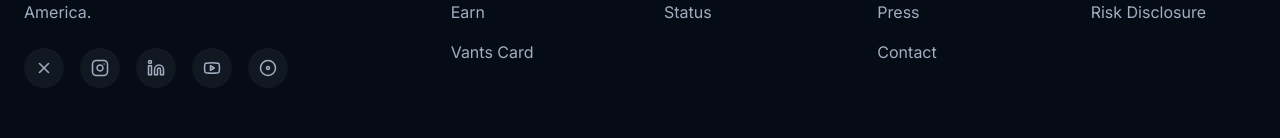
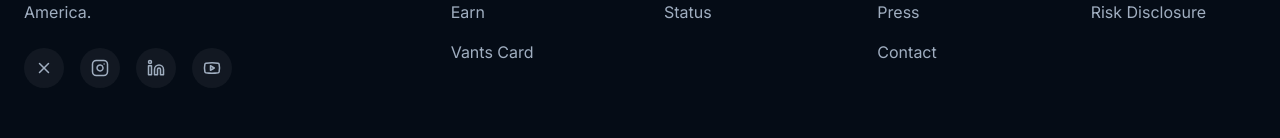
Before and after one commit to vhendala/vants-landing-page-nova, a React (Vite) app: page / in a window 1280 px wide. Shown: the part 3853-3991 px from the top of the page. Built offline with nearby package versions, Linux system fonts and the light colour scheme.

Commit message:
feat: remove discord from footer

```diff
--- a/src/components/Footer.tsx
+++ b/src/components/Footer.tsx
@@ -1,4 +1,4 @@
-import { X, Linkedin, Disc, Instagram, Youtube } from 'lucide-react';
+import { X, Linkedin, Instagram, Youtube } from 'lucide-react';
 
 export const Footer = () => {
   return (
@@ -36,9 +36,6 @@ export const Footer = () => {
               </a>
               <a href="https://youtube.com/@vantsapp" target="_blank" rel="noopener noreferrer" className="w-9 h-9 md:w-10 md:h-10 rounded-full bg-white/5 flex items-center justify-center text-muted-foreground hover:bg-primary hover:text-white transition-all">
                 <Youtube size={16} className="md:w-[18px] md:h-[18px]" />
-              </a>
-              <a href="https://discord.gg/vantsapp" target="_blank" rel="noopener noreferrer" className="w-9 h-9 md:w-10 md:h-10 rounded-full bg-white/5 flex items-center justify-center text-muted-foreground hover:bg-primary hover:text-white transition-all">
-                <Disc size={16} className="md:w-[18px] md:h-[18px]" />
               </a>
             </div>
           </div>
```
